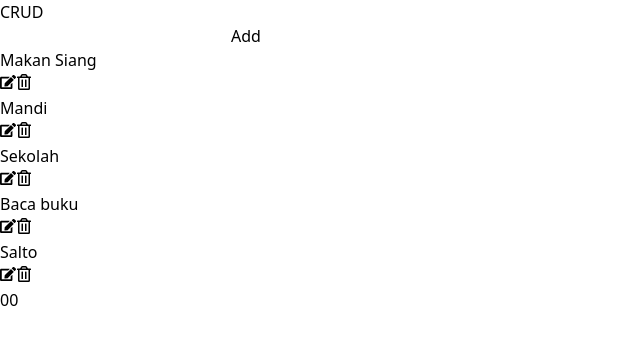
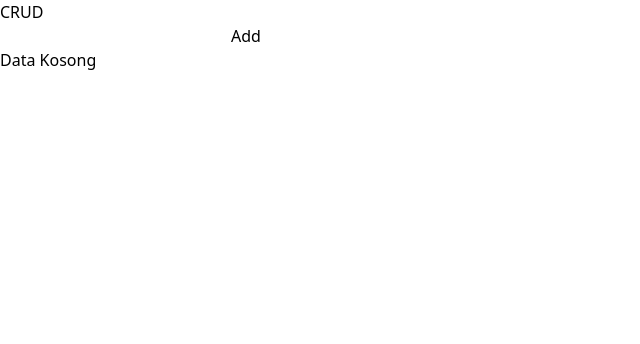
Before and after one commit to Syahridho/crud-reactJs, a React (Vite) app: page / in a window 1280 px wide. Shown: the top 344 px of the page, without its empty margins (0-640 px from the left). Built offline with nearby package versions, Linux system fonts and the light colour scheme.

Commit message:
feat: localstorage

```diff
--- a/src/pages/App.jsx
+++ b/src/pages/App.jsx
@@ -1,16 +1,19 @@
-import { useState } from "react";
+import { useEffect, useState } from "react";
 import Button from "../components/Elements/Button";
 import Input from "../components/Elements/Input";
 import Card from "../components/Fragments/Card";
 import ModalDelete from "../components/Fragments/ModalDelete";
 import ModalUpdate from "../components/Fragments/ModalUpdate";
-import init from "../utils/init";
 
 const App = () => {
-  const [datas, setDatas] = useState(init());
-  const [newData, setNewData] = useState("");
+  const [datas, setDatas] = useState(JSON.parse(localStorage.getItem("notes")));
+  const [newData, setNewData] = useState({});
   const [deleteUser, setDeleteUser] = useState({});
   const [updateUser, setUpdateUser] = useState({});
+
+  useEffect(() => {
+    localStorage.setItem("notes", JSON.stringify(datas));
+  }, [datas]);
 
   const handleChange = (event) => {
     setNewData({
@@ -23,8 +26,14 @@ const App = () => {
       id: +new Date(),
       name: name,
     };
+
+    if (datas) {
       setDatas([...datas, newData]);
-    setNewData("");
+      setNewData({});
+    } else {
+      setDatas([newData]);
+      setNewData({});
+    }
   };
 
   const handleDelete = (id) => {
@@ -44,14 +53,14 @@ const App = () => {
 
   return (
     <div className="max-w-lg mx-auto ">
-      <div className="p-6 bg-white ring-1 ring-gray-950/5 mb-4 rounded-b-xl">
+      <div className="p-6 bg-white ring-1 ring-gray-950/5 mb-4 rounded-b-xl sticky top-0 shadow-md">
         <h1 className="text-3xl font-bold mb-4">CRUD</h1>
         <div className="flex justify-between gap-4">
           <Input
             name="search"
             className="shadow-sm"
-            defaultValue={newData.name}
-            onChange={() => handleChange(event)}
+            value={newData}
+            onChange={(event) => handleChange(event)}
           />
           <Button
             variant="bg-slate-800"
@@ -63,7 +72,8 @@ const App = () => {
         </div>
       </div>
       <div className="flex flex-col gap-2">
-        {datas.map((data) => (
+        {datas ? (
+          datas.map((data) => (
             <Card
               key={data.id}
               id={data.id}
@@ -72,9 +82,12 @@ const App = () => {
             >
               {data.name}
             </Card>
-        ))}
+          ))
+        ) : (
+          <h1 className="text-center text-slate-400">Data Kosong</h1>
+        )}
 
-        {Object.keys(deleteUser).length && (
+        {Object.keys(deleteUser).length > 0 && (
           <ModalDelete
             setDeleteUser={() => setDeleteUser({})}
             deleteUser={deleteUser}
@@ -82,7 +95,7 @@ const App = () => {
           />
         )}
 
-        {Object.keys(updateUser).length && (
+        {Object.keys(updateUser).length > 0 && (
           <ModalUpdate
             setUpdateUser={() => setUpdateUser({})}
             updateUser={updateUser}
```
Lines whose indentation alone changed are shown as unchanged.
